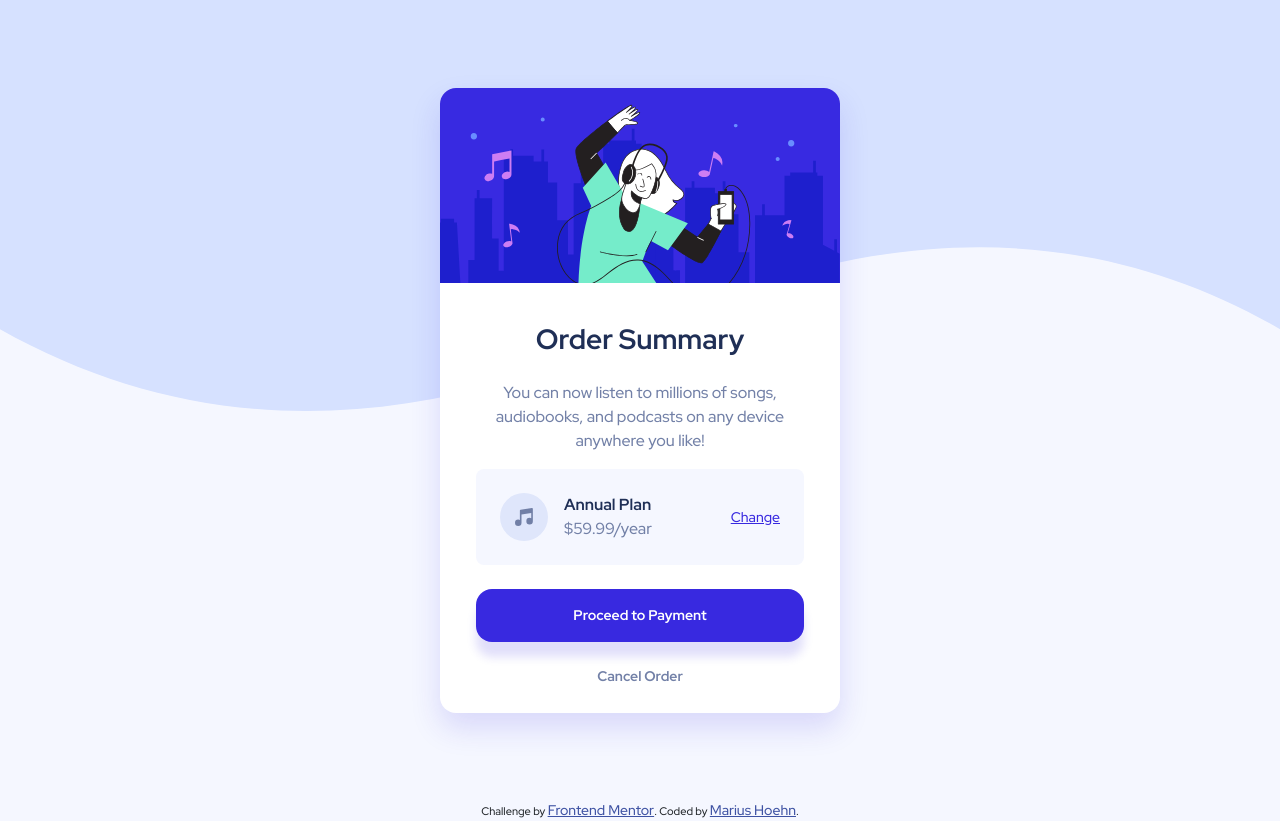
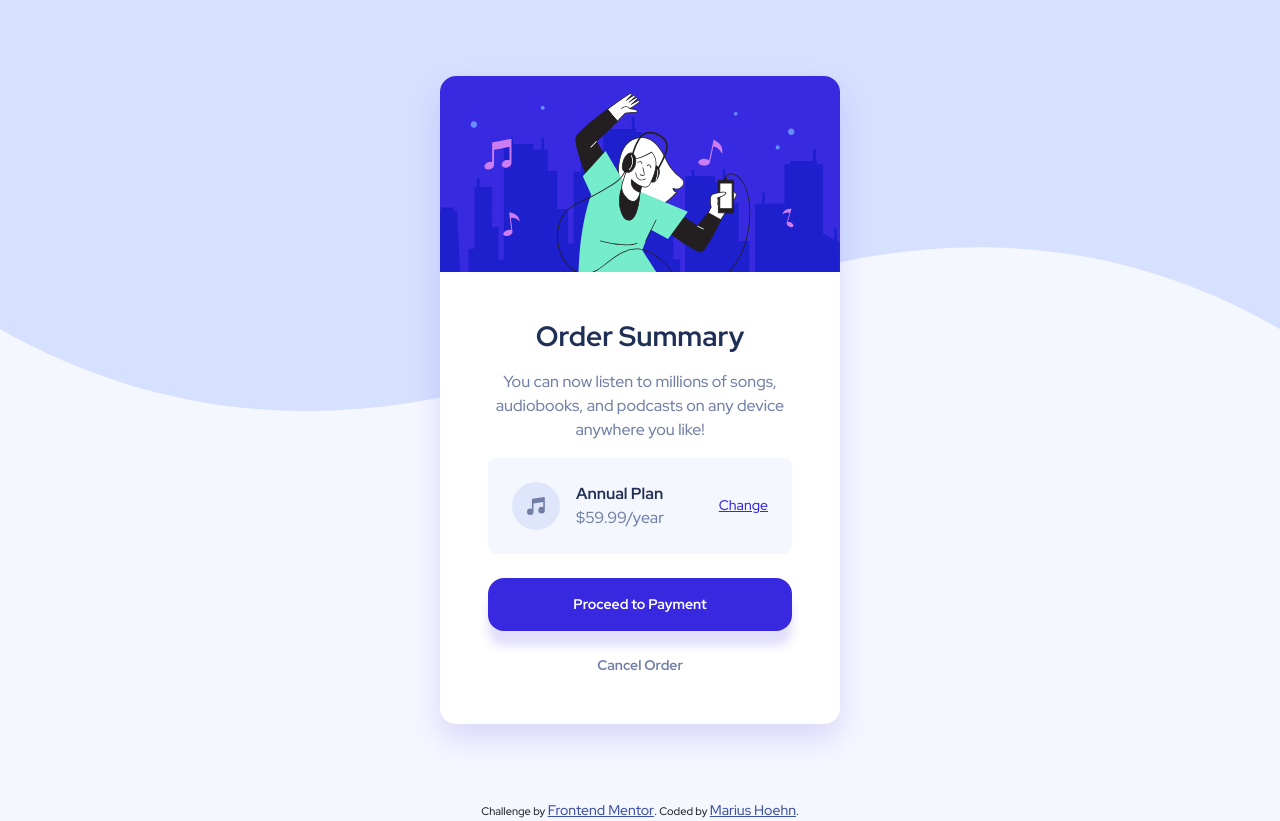
Before and after one commit to ir4M/order-summary-component-main, a website: page index.html in a window 1280 px wide. Drawn offline with nearby package versions, Linux system fonts and the light colour scheme.

Commit message:
fix accessibility, remove unnecessary divs, add transition and relative units

```diff
--- a/index.html
+++ b/index.html
@@ -24,48 +24,33 @@
   </style>
 </head>
 <body>
-  <div class="container-fluid d-flex justify-content-center align-items-center vh-100">
+  <main class="container-fluid d-flex justify-content-center align-items-center vh-100">
     <!-- Start Order Component-->
-    <div id="order-component" class="bg-white rounded-4 overflow-hidden text-center">
+    <article id="order-component" class="bg-white rounded-4 overflow-hidden text-center">
       <!-- Start Order Header Image -->
-      <div class="row">
-        <img src="images/illustration-hero.svg" alt="Girl listening to music">
-      </div>
+      <img class="img-fluid" src="images/illustration-hero.svg" alt="Girl listening to music">
       <!-- End Order Header Image -->
 
       <!-- Order Body-->
-      <div class="p-4">
-        <div class="row mt-3">
+      <div class="p-5">
         <h3 class="fw-bolder">Order Summary</h3>
         <p class="mt-3">You can now listen to millions of songs, audiobooks, and podcasts on any
           device anywhere you like!</p>
-        </div>
-        <div class="row px-4">
         <div class="d-inline-flex align-items-center rounded-3 p-4 bg-paleBlue">
-            <div>
           <img src="images/icon-music.svg" alt="Icon Music">
-            </div>
           <div class="ms-3">
             <span id="product" class="d-block float-start fw-bold">Annual Plan</span>
             <span id="price" class="d-block float-start">$59.99/year</span>
           </div>
-            <div class="ms-3">
-                <a id="change" href="#">Change</a>
+          <a class="ms-3" id="change" href="#">Change</a>
         </div>
-
-          </div>
-        </div>
-        <div class="row px-4 mt-4">
-          <button id="paymentButton" class="border-0 rounded-4 p-3 fw-bold">Proceed to Payment</button>
-        </div>
-        <div class="row px-4 mt-4">
-          <a id="cancelOrder" class="fw-bolder text-decoration-none" href="#">Cancel Order</a>
-        </div>
+        <button id="paymentButton" class="w-100 px-4 mt-4 border-0 rounded-4 p-3 fw-bold">Proceed to Payment</button>
+        <a id="cancelOrder" class="d-block px-4 mt-4 fw-bolder text-decoration-none" href="#">Cancel Order</a>
       </div>
       <!-- End Order Body-->
-    </div>
+    </article>
     <!-- End Order Component-->
-  </div>
+  </main>
   <div class="attribution">
     Challenge by <a href="https://www.frontendmentor.io?ref=challenge" target="_blank">Frontend Mentor</a>.
     Coded by <a href="https://github.com/ir4M">Marius Hoehn</a>.
--- a/style.css
+++ b/style.css
@@ -1,9 +1,13 @@
-* {
-    font-family: 'Red Hat Display', sans-serif;
-    font-size: 16px;
+*,
+*::before,
+*::after {
+    box-sizing: border-box;
 }
 
 body {
+    min-height: 100vh;
+    font-family: 'Red Hat Display', sans-serif;
+    font-size: 16px;
     background-color: hsl(225, 100%, 98%);
     background-image: url("./images/pattern-background-desktop.svg");
     background-repeat: no-repeat;
@@ -20,8 +24,7 @@ body {
 
 #order-component {
     width: 400px;
-    height: 625px;
-    box-shadow: 0 15px 30px rgba(56, 41, 224, 0.15);
+    box-shadow: 0 0.9375rem 1.875rem rgba(56, 41, 224, 0.15);
 }
 
 h3,
@@ -43,8 +46,9 @@ a {
 #paymentButton {
     background-color: hsl(245, 75%, 52%);
     color: white;
-    font-size: 14px;
-    box-shadow: 0 15px 10px rgba(56, 41, 224, 0.15);
+    font-size: 0.875rem;
+    box-shadow: 0 0.9375rem 0.625rem rgba(56, 41, 224, 0.15);
+    transition: background-color .5s;
 }
 
 #paymentButton:hover {
@@ -52,14 +56,20 @@ a {
 }
 
 a {
-    font-size: 14px;
+    font-size: 0.875rem;
 }
 
 #change {
     color: hsl(245, 75%, 52%);
+    text-decoration-color: hsl(245, 75%, 52%);
+    transition: all .5s;
 }
 
 #change:hover {
     color: hsl(245, 83%, 68%);
-    text-decoration: none;
+    text-decoration-color: transparent;
 }
+
+#cancelOrder {
+    transition: color .5s ease;
+}
```
Lines whose indentation alone changed are shown as unchanged.
